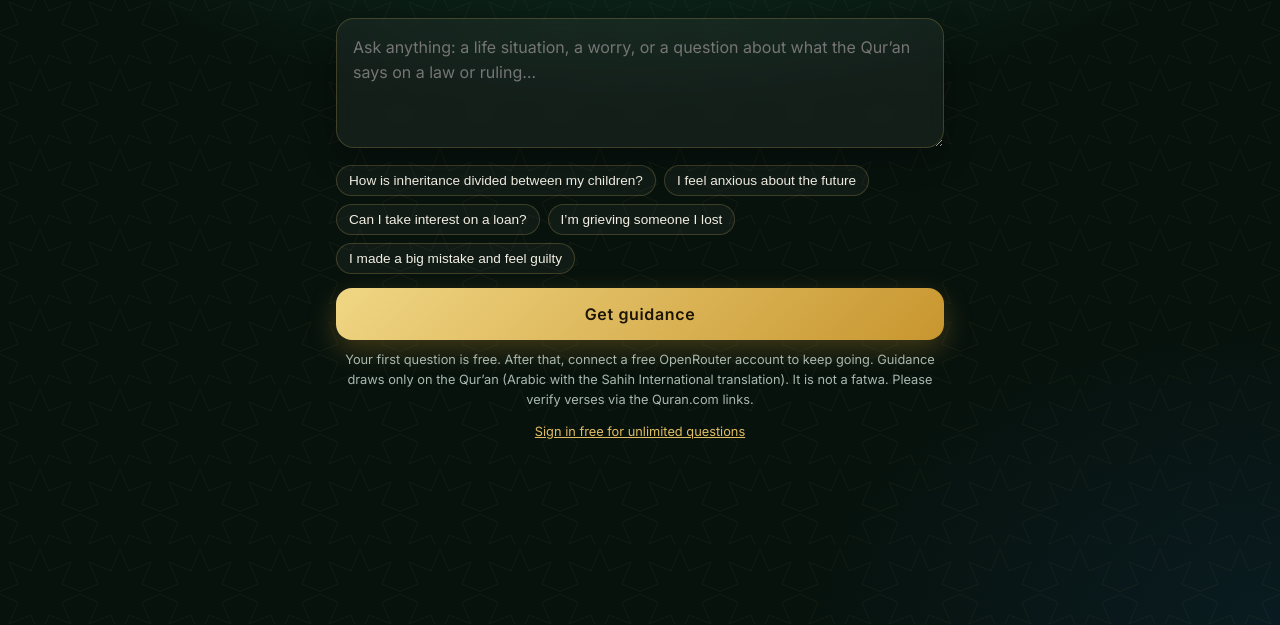
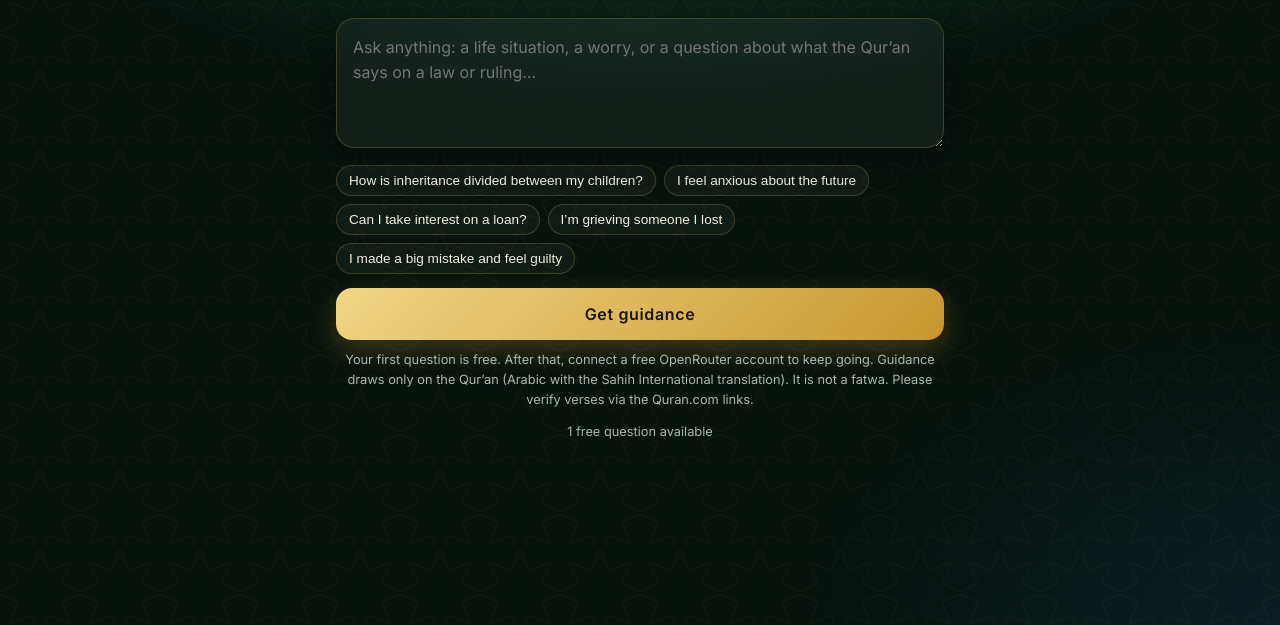
Before and after one commit to idrissmithywork-web/Quranayah, a plain HTML site: page index.html in a window 1280 px wide. Shown: the part 175-800 px from the top of the page. Drawn offline with Linux system fonts and the light colour scheme.

Commit message:
Update index.html

````diff
--- a/index.html
+++ b/index.html
@@ -290,7 +290,7 @@ async function copy(){try{await navigator.clipboard.writeText(shareText(current)
 $('cp').onclick=copy;
 
 // ===== Free trial + OpenRouter sign-in =====
-const FREE_ENDPOINT=''; // paste your Cloudflare Worker URL here (see worker.js) to enable the free first question
+const FREE_ENDPOINT='https://quranayah-free.idrissmithy-work.workers.dev'; // paste your Cloudflare Worker URL here (see worker.js) to enable the free first question
 const MODELS=['openrouter/free','meta-llama/llama-3.3-70b-instruct:free'];
 const b64u=b=>btoa(String.fromCharCode(...new Uint8Array(b))).replace(/\+/g,'-').replace(/\//g,'_').replace(/=+$/,'');
 function parseAI(t){t=String(t||'').replace(/```json|```/g,'');const a=t.indexOf('{'),z=t.lastIndexOf('}');if(a<0||z<0)throw {code:'fail'};return JSON.parse(t.slice(a,z+1))}
````
